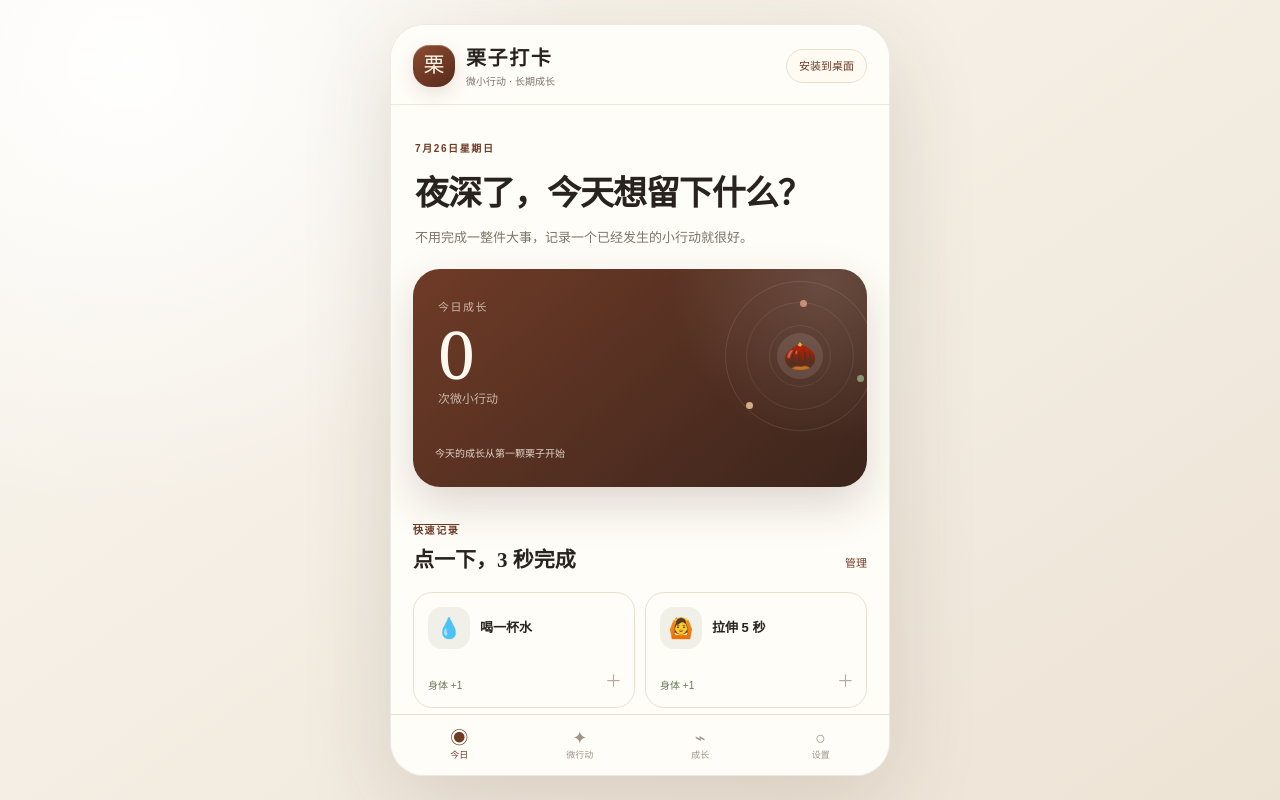
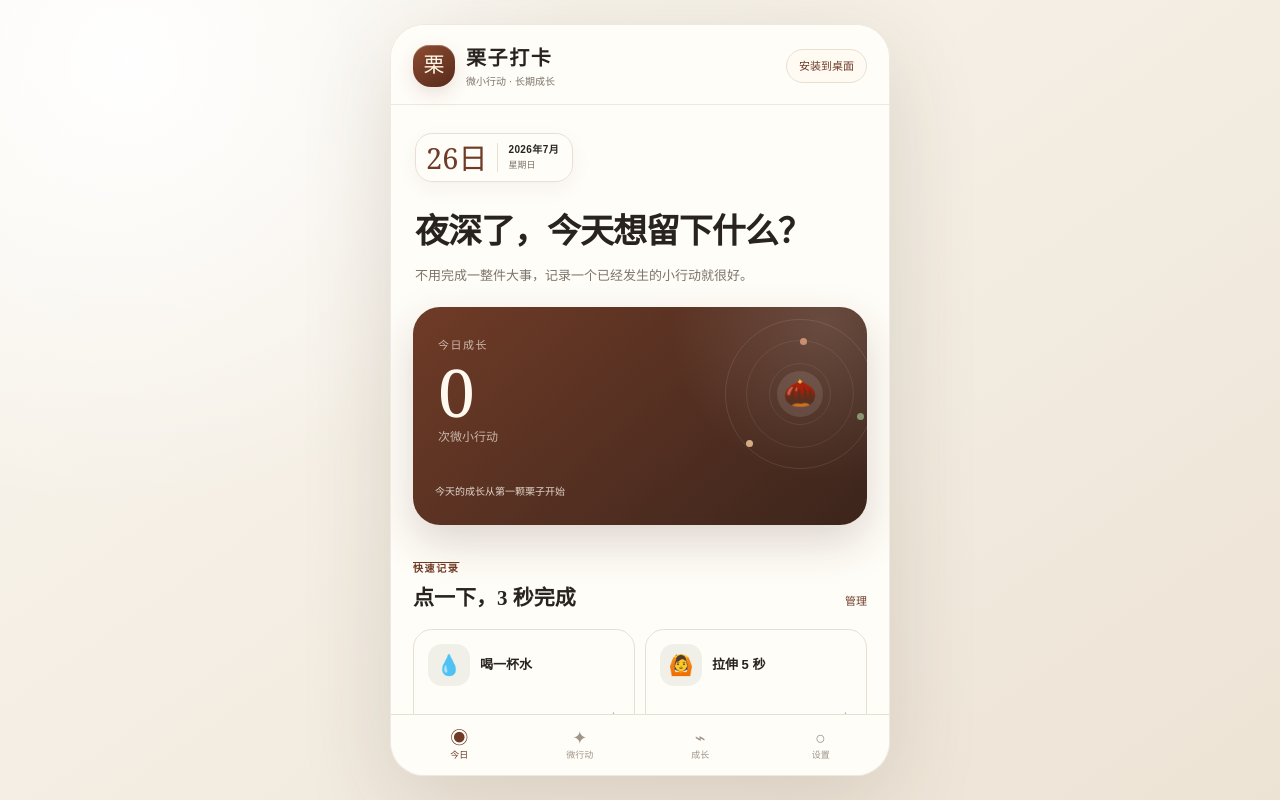
Before and after one commit to rizxlab/little-chestnut, a Next.js app: page / in a window 1280 px wide. Built offline with nearby package versions, Linux system fonts and the light colour scheme.

Commit message:
Add prominent date to home screen

```diff
--- a/app/check-in-app.tsx
+++ b/app/check-in-app.tsx
@@ -313,13 +313,27 @@ export function CheckInApp() {
           {tab === "today" && (
             <div className="screen">
               <section className="welcome">
-                <span className="date-label">
-                  {new Intl.DateTimeFormat("zh-CN", {
-                    month: "long",
-                    day: "numeric",
-                    weekday: "long",
-                  }).format(new Date())}
-                </span>
+                <div className="date-display" aria-label={new Intl.DateTimeFormat("zh-CN", {
+                  year: "numeric",
+                  month: "long",
+                  day: "numeric",
+                  weekday: "long",
+                }).format(new Date())}>
+                  <strong>
+                    {new Intl.DateTimeFormat("zh-CN", { day: "2-digit" }).format(new Date())}
+                  </strong>
+                  <span>
+                    <b>
+                      {new Intl.DateTimeFormat("zh-CN", {
+                        year: "numeric",
+                        month: "long",
+                      }).format(new Date())}
+                    </b>
+                    <small>
+                      {new Intl.DateTimeFormat("zh-CN", { weekday: "long" }).format(new Date())}
+                    </small>
+                  </span>
+                </div>
                 <h1>{greeting()}，今天想留下什么？</h1>
                 <p>不用完成一整件大事，记录一个已经发生的小行动就很好。</p>
               </section>
--- a/app/globals.css
+++ b/app/globals.css
@@ -122,8 +122,43 @@ button { -webkit-tap-highlight-color: transparent; }
   animation: fade-in 220ms ease;
 }
 
-.welcome { padding: 4px 2px 20px; }
-.date-label, .overline {
+.welcome { padding: 2px 2px 20px; }
+.date-display {
+  display: inline-grid;
+  grid-template-columns: auto 1fr;
+  gap: 10px;
+  align-items: center;
+  margin-bottom: 15px;
+  border: 1px solid var(--line);
+  border-radius: 17px;
+  padding: 8px 13px 8px 10px;
+  background: rgba(255, 253, 248, .78);
+  box-shadow: 0 7px 20px rgba(71, 46, 30, .05);
+}
+.date-display > strong {
+  min-width: 43px;
+  border-right: 1px solid var(--line);
+  padding-right: 10px;
+  color: var(--chestnut);
+  font-family: Georgia, serif;
+  font-size: 29px;
+  font-weight: 400;
+  line-height: 1;
+}
+.date-display > span {
+  display: grid;
+  gap: 2px;
+}
+.date-display b {
+  font-size: 10px;
+  font-weight: 600;
+  letter-spacing: .04em;
+}
+.date-display small {
+  color: var(--muted);
+  font-size: 9px;
+}
+.overline {
   color: var(--chestnut);
   font-size: 10px;
   font-weight: 700;
--- a/public/sw.js
+++ b/public/sw.js
@@ -1,4 +1,4 @@
-const CACHE_NAME = "lizi-growth-v2";
+const CACHE_NAME = "lizi-growth-v3";
 const APP_SHELL = ["/", "/manifest.webmanifest", "/icon-192.png", "/icon-512.png", "/og.png"];
 
 self.addEventListener("install", (event) => {
```
